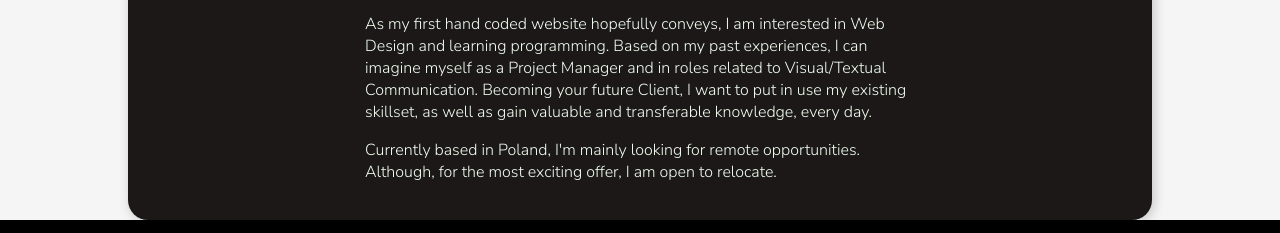
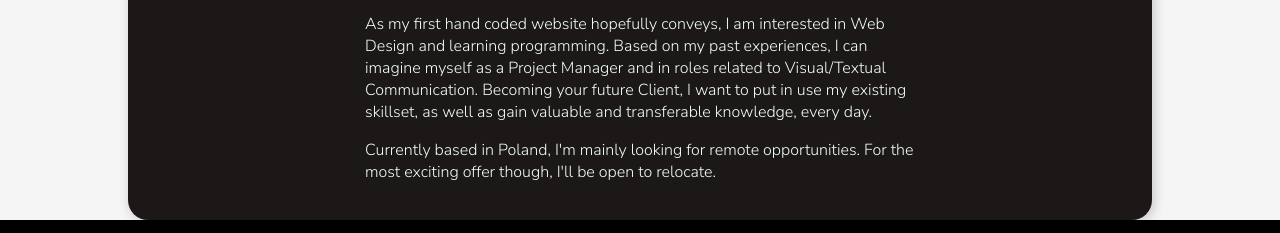
Before and after one commit to llagabr/website, a plain HTML site: page index.html in a window 1280 px wide. Shown: the part 940-1173 px from the top of the page. Drawn offline with nearby package versions, Linux system fonts and the light colour scheme.

Commit message:
Update index.html

```diff
--- a/index.html
+++ b/index.html
@@ -86,8 +86,8 @@
                     and transferable
                     knowledge, every day.
                 <p>
-                    Currently based in Poland, I'm mainly looking for remote opportunities. Although, for the most exciting
-                    offer, I am open to
+                    Currently based in Poland, I'm mainly looking for remote opportunities. For the most exciting
+                    offer though, I'll be open to
                     relocate.
                     <!--I am a self-learner who seeks constant improvement. My aim is to put into use my existing skillset and expand my knowledge base, beside learning the internal systems and procedures of a specific company. Let me know if you are ready to work with a highly
                     motivated, fast learner professional.-->
```
